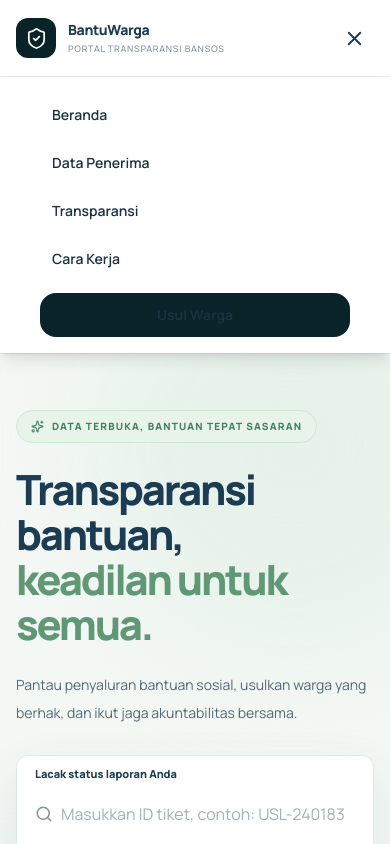
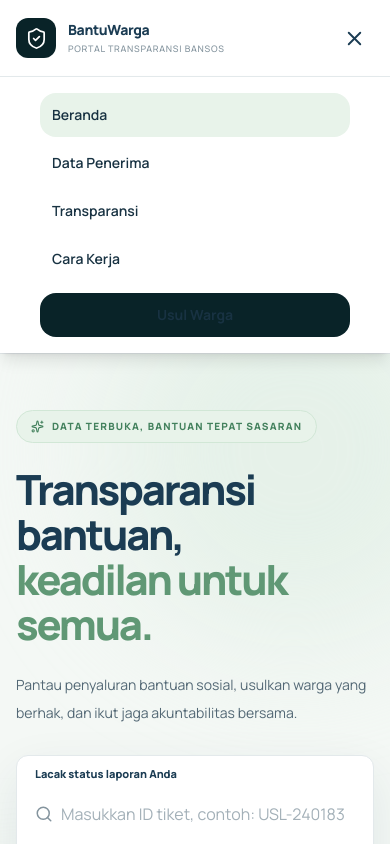
Before and after one commit to arifarhh/web-BantuWarga, a React (Vite) app: page / in a window 390 px wide. Both pictures are taken after a click on the button "Buka menu". Shown: the top 844 px of the page. Built offline with nearby package versions, Linux system fonts and the light colour scheme.

Commit message:
feat(home): add scroll-aware navbar navigation

```diff
--- a/src/components/layout/Navbar.tsx
+++ b/src/components/layout/Navbar.tsx
@@ -1,4 +1,4 @@
-import { useState } from 'react'
+import { useState, useEffect } from 'react'
 import {
   Menu,
   X,
@@ -16,10 +16,41 @@ const navigation = [
 
 export default function Navbar() {
   const [isMenuOpen, setIsMenuOpen] = useState(false)
+  const [activeSection, setActiveSection] = useState('beranda')
+
+  // Menentukan menu aktif berdasarkan section yang terlihat
+  useEffect(() => {
+    const sections = navigation
+      .map((item) => document.querySelector(item.href))
+      .filter((section): section is Element => section !== null)
+
+    const observer = new IntersectionObserver(
+      (entries) => {
+        const visibleSections = entries
+          .filter((entry) => entry.isIntersecting)
+          .sort(
+            (a, b) => b.intersectionRatio - a.intersectionRatio,
+          )
+
+        if (visibleSections.length > 0) {
+          setActiveSection(visibleSections[0].target.id)
+        }
+      },
+      {
+        rootMargin: '-100px 0px -55% 0px',
+        threshold: [0, 0.2, 0.5, 1],
+      },
+    )
+
+    sections.forEach((section) => observer.observe(section))
+
+    return () => observer.disconnect()
+  }, [])
 
   return (
     <header className="sticky top-0 z-50 border-b border-[var(--line)] bg-white/95 backdrop-blur-md">
       <div className="container flex h-[76px] items-center justify-between">
+
         {/* Logo */}
         <a href="#beranda" className="flex shrink-0 items-center gap-3">
           <div className="flex h-10 w-10 items-center justify-center rounded-xl bg-[var(--dark-teal)] text-white">
@@ -38,19 +69,25 @@ export default function Navbar() {
 
         {/* Desktop navigation */}
         <nav className="hidden items-center gap-8 md:flex">
-          {navigation.map((item) => (
+          {navigation.map((item) => {
+            const sectionId = item.href.replace('#', '')
+            const isActive = activeSection === sectionId
+
+            return (
               <a
                 key={item.label}
                 href={item.href}
+                onClick={() => setActiveSection(sectionId)}
                 className={`border-b-2 py-7 text-xs font-semibold transition-colors ${
-                item.label === 'Beranda'
+                  isActive
                     ? 'border-[var(--green)] text-[var(--navy)]'
                     : 'border-transparent text-[var(--text)] hover:border-[var(--green)] hover:text-[var(--green)]'
                 }`}
               >
                 {item.label}
               </a>
-          ))}
+            )
+          })}
         </nav>
 
         {/* Desktop actions */}
@@ -89,21 +126,33 @@ export default function Navbar() {
       {isMenuOpen && (
         <div className="border-t border-[var(--line)] bg-white px-6 py-4 shadow-lg md:hidden">
           <nav className="container flex flex-col gap-1">
-            {navigation.map((item) => (
+            {navigation.map((item) => {
+              const sectionId = item.href.replace('#', '')
+              const isActive = activeSection === sectionId
+
+              return (
                 <a
                   key={item.label}
                   href={item.href}
-                onClick={() => setIsMenuOpen(false)}
-                className="rounded-lg px-3 py-3 text-sm font-semibold text-[var(--text)] transition hover:bg-[var(--green-light)] hover:text-[var(--navy)]"
+                  onClick={() => {
+                    setActiveSection(sectionId)
+                    setIsMenuOpen(false)
+                  }}
+                  className={`rounded-lg px-3 py-3 text-sm font-semibold transition ${
+                    isActive
+                      ? 'bg-[var(--green-light)] text-[var(--navy)]'
+                      : 'text-[var(--text)] hover:bg-[var(--green-light)] hover:text-[var(--navy)]'
+                  }`}
                 >
                   {item.label}
                 </a>
-            ))}
+              )
+            })}
 
             <a
               href="#usul-warga"
               onClick={() => setIsMenuOpen(false)}
-              className="mt-2 rounded-lg bg-[var(--dark-teal)] px-4 py-3 text-center text-sm font-bold text-white"
+              className="mt-2 rounded-lg bg-[var(--dark-teal)] px-4 py-3 text-center text-sm font-bold text-white transition hover:bg-[var(--teal)]"
             >
               Usul Warga
             </a>
```
Lines whose indentation alone changed are shown as unchanged.
